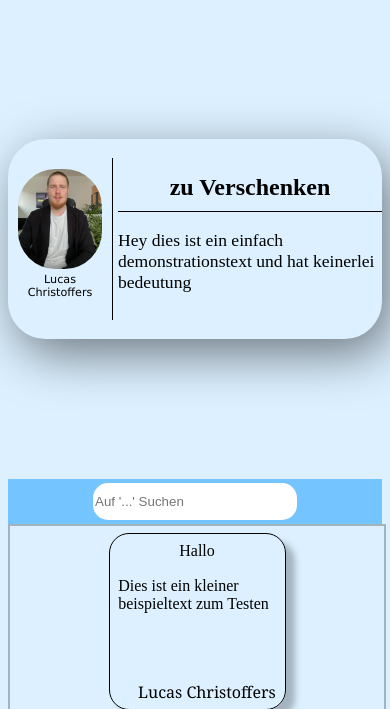
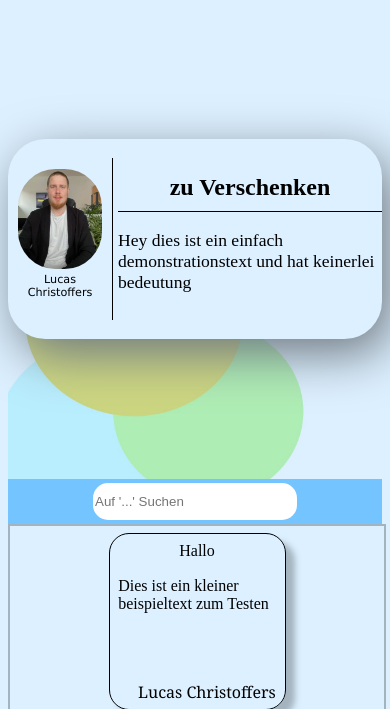
Before and after one commit to Niviera/Website, a PHP site: page / in a window 390 px wide. Shown: the part 124-833 px from the top of the page. Run offline with PHP 8.4, Linux system fonts and the light colour scheme.

Commit message:
added: Hintergrundstyle Index

```diff
--- a/CSS/style.css
+++ b/CSS/style.css
@@ -17,10 +17,12 @@ body{
     width: 100%;
     display: flex;
     align-items: center;
+    background-image: url("hintergrund/NeuesteNachricht.jpeg");
+
 }
 
 .BereichNeuesteNachricht .ContainerNeuesteNachricht{
-
+    background-color: #dcf0ff;
     display: flex;
     margin:auto;
     /*border: 1px solid black;*/
@@ -250,6 +252,9 @@ nav a:hover{
 
     .BereichNeuesteNachricht {
         height: 30em;
+        background-repeat: no-repeat;
+        background-position: 10% -70%;
+        background-size: 175%;
     }
 
     .BereichNeuesteNachricht .profilePic{
@@ -318,6 +323,7 @@ nav a:hover{
 
     .BereichNeuesteNachricht {
         height: 39em;
+        background-size: 100%;
     }
 
     .BereichNeuesteNachricht .ContainerNeuesteNachricht{
```
Also changed, not shown: CSS/hintergrund/NeuesteNachricht.jpeg (added).
